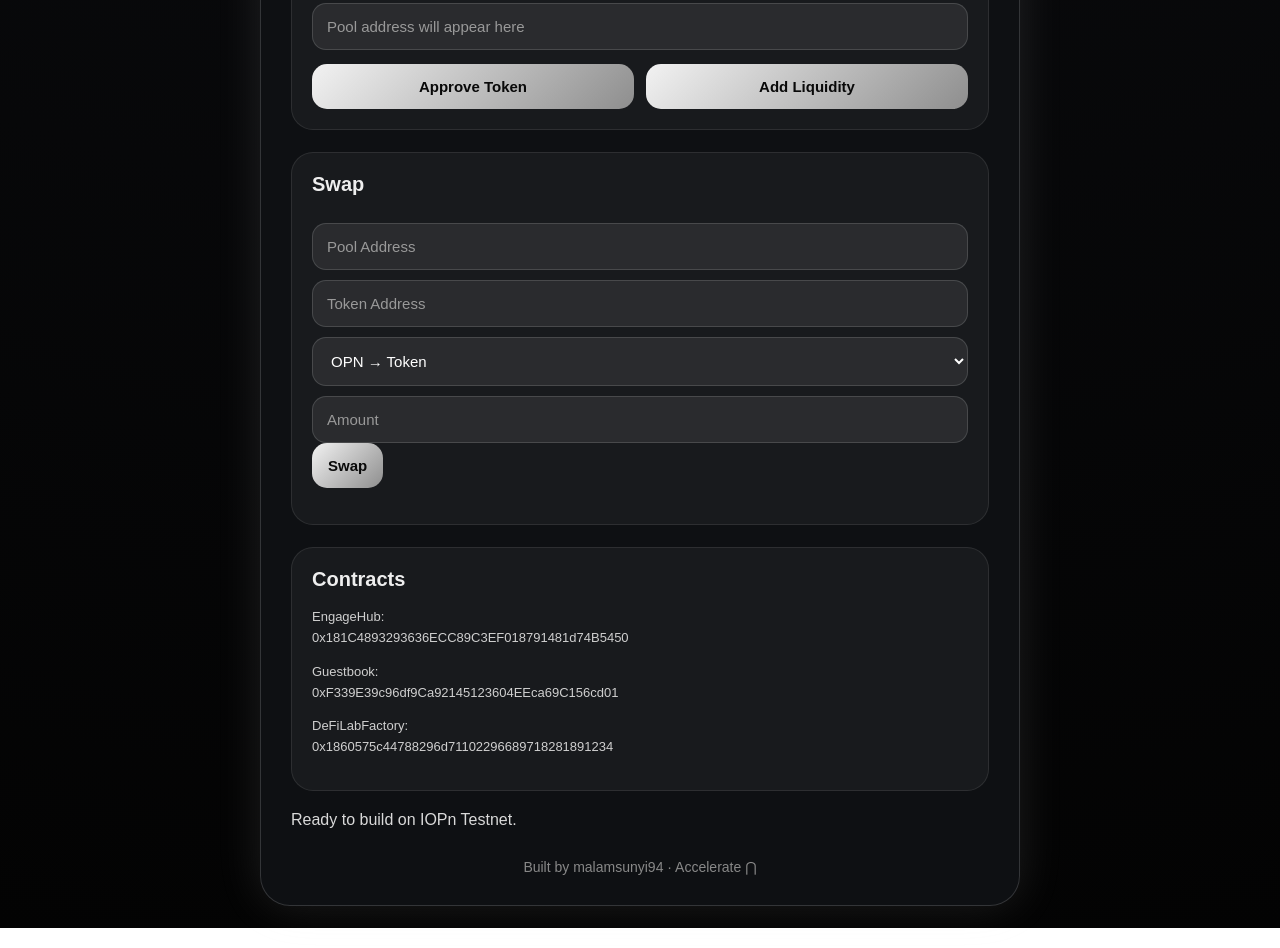
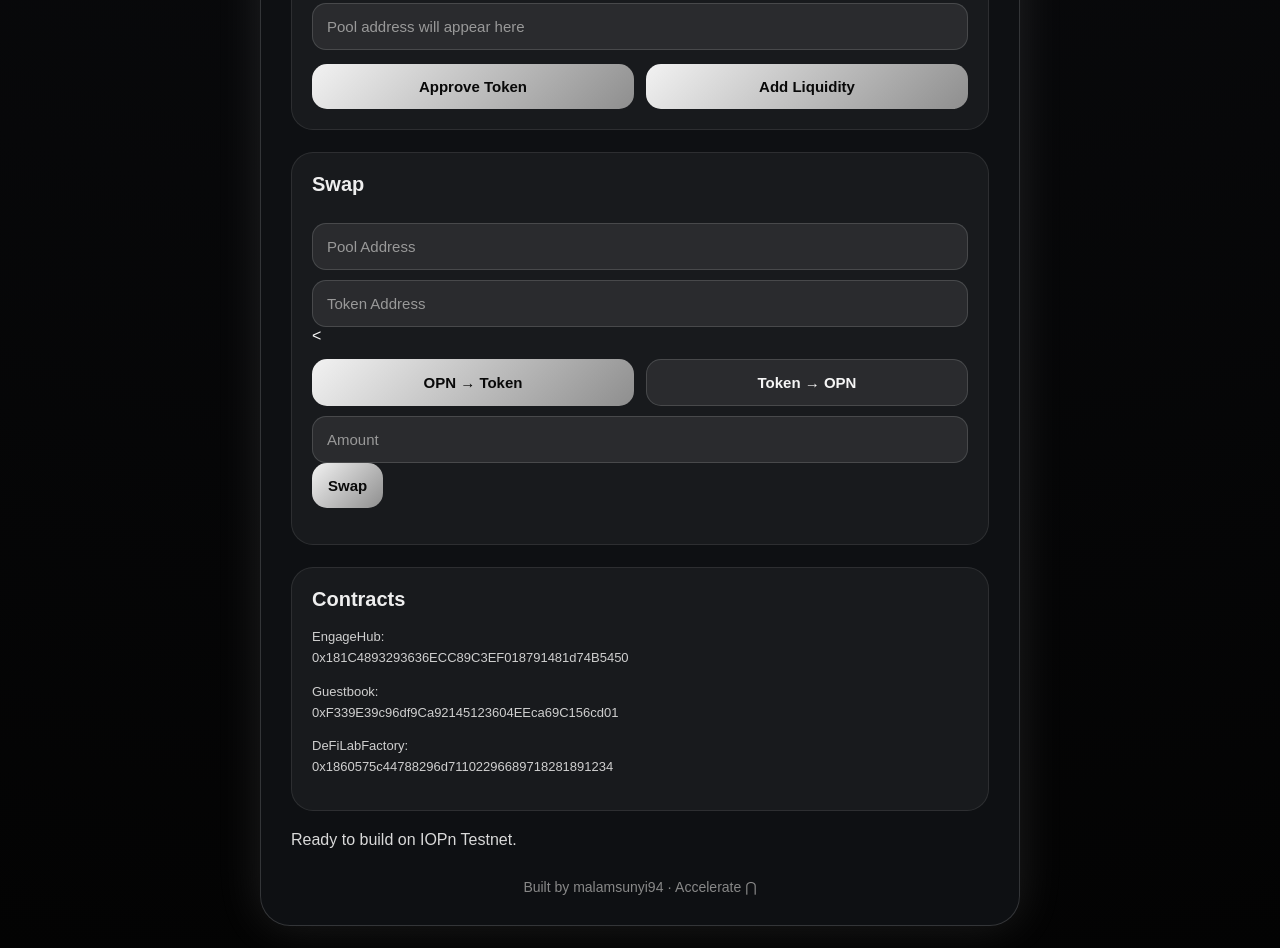
Before and after one commit to MalamSunyi94/iopn-builder-hub, a plain HTML site: page index.html in a window 1280 px wide. Shown: the part 1855-2803 px from the top of the page. Drawn offline with Linux system fonts and the light colour scheme.

Commit message:
Update index.html

```diff
--- a/index.html
+++ b/index.html
@@ -366,15 +366,16 @@ select option{
   placeholder="Token Address"
 />
 
-<select id="swapType">
-  <option value="native">
-    OPN → Token
-  </option>
+<<div class="grid">
+    <button id="nativeBtn" onclick="setSwapType('native')">
+        OPN → Token
+    </button>
 
-  <option value="token">
-    Token → OPN
-  </option>
-</select>
+    <button id="tokenBtn" class="dark-btn"
+        onclick="setSwapType('token')">
+        Token → OPN
+    </button>
+</div>
 
 <input
   id="swapAmount"
@@ -487,6 +488,18 @@ let engageContract;
 let guestbookContract;
 let defiContract;
 let poolFactoryContract;
+let swapType = "native";
+
+function setSwapType(type){
+
+    swapType = type;
+
+    document.getElementById("nativeBtn").className =
+        type=="native" ? "" : "dark-btn";
+
+    document.getElementById("tokenBtn").className =
+        type=="token" ? "" : "dark-btn";
+}
 
 function getEthereumProvider() {
   if (window.ethereum?.providers?.length) {
@@ -891,8 +904,7 @@ if (!ready) return;
     const amount =
     document.getElementById("swapAmount").value;
 
-    const type =
-    document.getElementById("swapType").value;
+    const type = swapType;
 
     const pool =
     new ethers.Contract(
```
